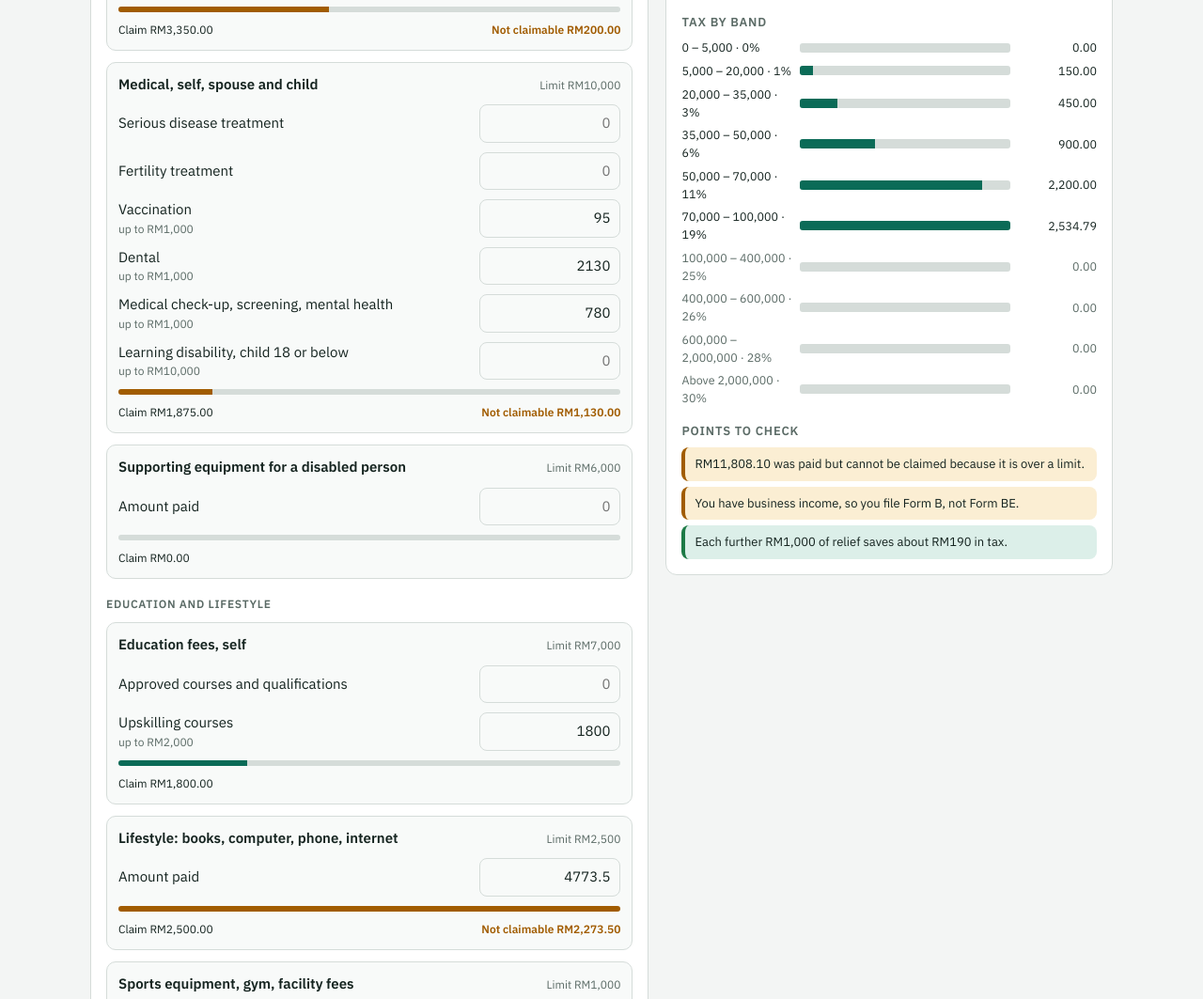
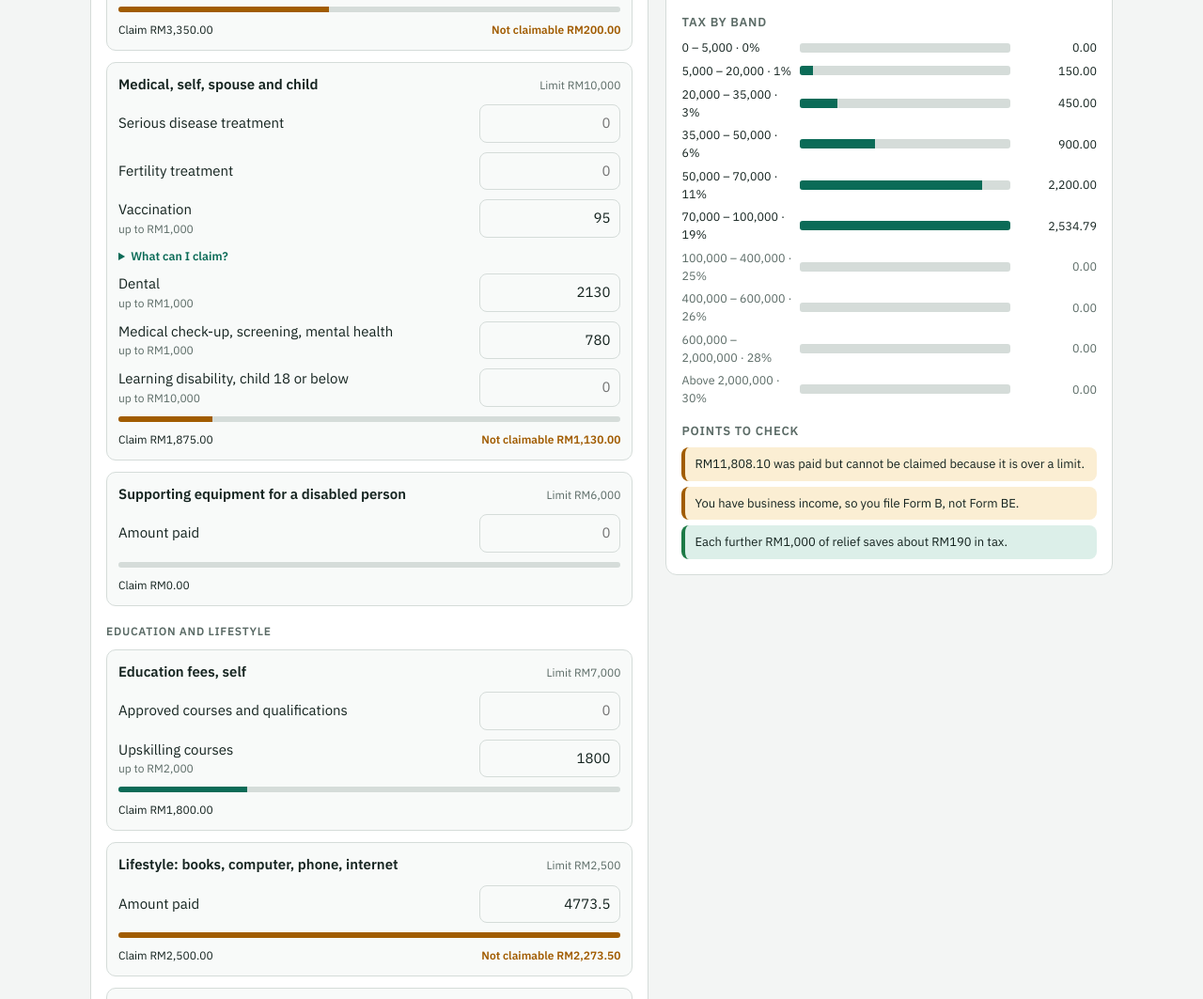
Before and after one commit to MrNobody-RS/mytax, a plain HTML site: page index.html in a window 1280 px wide. Shown: the part 1624-2687 px from the top of the page at 94% size. Drawn offline with nearby package versions, Linux system fonts and the light colour scheme.

Commit message:
Add files via upload

```diff
--- a/index.html
+++ b/index.html
@@ -106,6 +106,9 @@ footer p{margin:0 0 6px}
 .bar b{font-family:var(--display);font-size:20px}
 .bar div:last-child{text-align:right}
 .kv small{display:block;font-size:11px;color:var(--muted);margin-top:2px}
+details.info{font-size:12.5px;color:var(--muted)}
+details.info>summary{cursor:pointer;color:var(--accent);font-weight:600;width:fit-content}
+details.info ul{margin:6px 0 0;padding-left:18px;display:flex;flex-direction:column;gap:3px}
 .mini{font-size:12px;padding:3px 9px;border-radius:999px;border-color:var(--accent);color:var(--accent);background:transparent;white-space:nowrap}
 .mini:hover{background:var(--accent-soft)}
 .actions{display:flex;gap:8px;flex-wrap:wrap;margin-top:14px}
@@ -322,6 +325,7 @@ const T = {
   IN2:['EPF contributions','公积金缴纳'], IN5:['SOCSO and EIS','社险及就业保险'], IN1:['Life insurance or takaful','人寿保险或回教保险'],
   IN4:['Education and medical insurance','教育及医药保险'], IN3:['Private retirement scheme, deferred annuity','私人退休计划、延期年金'],
   HL1:['Housing loan interest paid','已付房屋贷款利息'],
+  what:['What can I claim?','可以申请哪些？'],
   amt:['Amount paid','支付金额'], useMax:['Use limit','填上限'],
   hMax:['Not sure of the exact amount? "Use limit" fills in the maximum. Use it only if you paid at least that much, because relief is limited to what you actually paid.','不确定实际金额？按"填上限"会填入最高扣除额。只有在实际支付不少于该金额时才可使用，因为扣除额以实际支付为限。'],
   kEffS:['Tax per RM100 earned, on average','每赚 RM100，平均交多少税'], kMarS:['Rate on your next ringgit','下一块钱收入的税率'],
@@ -351,6 +355,23 @@ const T = {
   f1:['An estimate for a resident individual under separate assessment. It does not cover non-residents, joint assessment, the 2% dividend tax, business losses or foreign income.','本工具仅为估算，适用于分开评税的税务居民个人，不涵盖非居民、合并评税、2% 股息税、生意亏损及海外收入。'],
   f2:['Rates and limits for YA 2026 were checked on 11 November 2026. Budget 2027 changes start from YA 2027 and are not included. Eligibility conditions are not tested.','2026 课税年的税率与上限已于 2026 年 11 月 11 日核对。2027 年财政预算案的修改自 2027 课税年起生效，未包含在内。本工具不审核扣除资格。'],
   f3:['Not tax advice and not affiliated with LHDN. Nothing you type leaves this device.','本工具并非税务意见，与内陆税收局 (LHDN) 无关联。您输入的资料不会离开此设备。']
+};
+const INFO = {
+  HS3: [[
+    'From YA 2026: any vaccine registered with the National Pharmaceutical Regulatory Agency (NPRA).',
+    'Already covered before 2026: influenza, pneumococcal, HPV, rotavirus, varicella (chickenpox), meningococcal, Tdap and COVID-19.',
+    'Newly covered examples: hepatitis A and B, typhoid and other travel vaccines, shingles, dengue.',
+    'For yourself, your spouse and your children. Up to RM1,000, counted inside the RM10,000 medical group.',
+    'Vaccines for your parents go under Parents and grandparents: full medical examination, vaccination.',
+    'Keep a receipt that names the vaccine. If unsure, look the product up on the NPRA website.'
+  ], [
+    '2026 课税年起：凡在国家药剂监管机构 (NPRA) 注册的疫苗都可申请。',
+    '2026 年以前已涵盖：流感、肺炎球菌、HPV、轮状病毒、水痘、脑膜炎球菌、Tdap（破伤风、白喉、百日咳）及新冠疫苗。',
+    '新纳入的例子：甲型及乙型肝炎、伤寒等旅行疫苗、带状疱疹、骨痛热症（登革热）疫苗。',
+    '适用于本人、配偶及子女。上限 RM1,000，计入 RM10,000 医疗组。',
+    '父母的疫苗费用请填在"父母及祖父母：全面体检、疫苗"一栏。',
+    '请保留列明疫苗名称的收据。如不确定，可到 NPRA 网站查询该产品。'
+  ]]
 };
 let lang = 0, vals = {}, isExample = true;
 const t = (k, ...a) => (T[k] ? T[k][lang] : k).replace(/\{(\d)\}/g, (_, i) => a[i]);
@@ -408,6 +429,7 @@ function build(){
         if (!multi) r.querySelector('label span').textContent = t('amt');
         if (sub !== null && multi) { const s2 = el('small', null, t('sub_') + ' RM' + fmt0(sub)); r.querySelector('label').append(s2); }
         box.append(r);
+        if (INFO[code]) { const d2 = el('details', 'info'); d2.id = 'info_' + code; d2.append(el('summary', null, t('what'))); const ul = el('ul'); INFO[code][lang].forEach(x => ul.append(el('li', null, x))); d2.append(ul); box.append(d2); }
       });
       const m = el('div', 'meter'); m.append(el('i')); m.id = 'm_' + g.id; box.append(m);
       const f = el('div', 'grp-f'); const a = el('span'); a.id = 'c_' + g.id; const o = el('span', 'over'); o.id = 'o_' + g.id; f.append(a, o); box.append(f);
```
